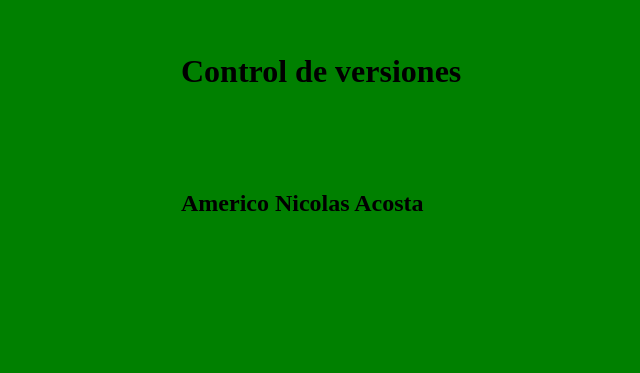
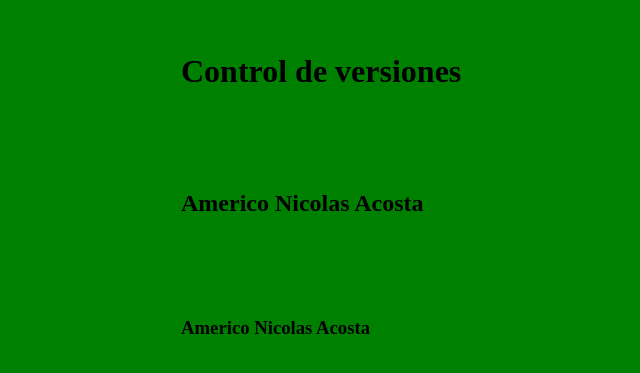
Before and after one commit to acostaamericonicolas/TP_SO_I4_Equipo_, a plain HTML site: page index.html in a window 1280 px wide. Shown: the part 147-520 px from the top of the page, without its empty margins (119-759 px from the left). Drawn offline with Linux system fonts and the light colour scheme.

Commit message:
Agrege mi nombre y apellido x2 en H3

```diff
--- a/index.html
+++ b/index.html
@@ -11,3 +11,4 @@
 </body>
 </html>
 <h2>Americo Nicolas Acosta</h2>
+<h3>Americo Nicolas Acosta</h3>
```
